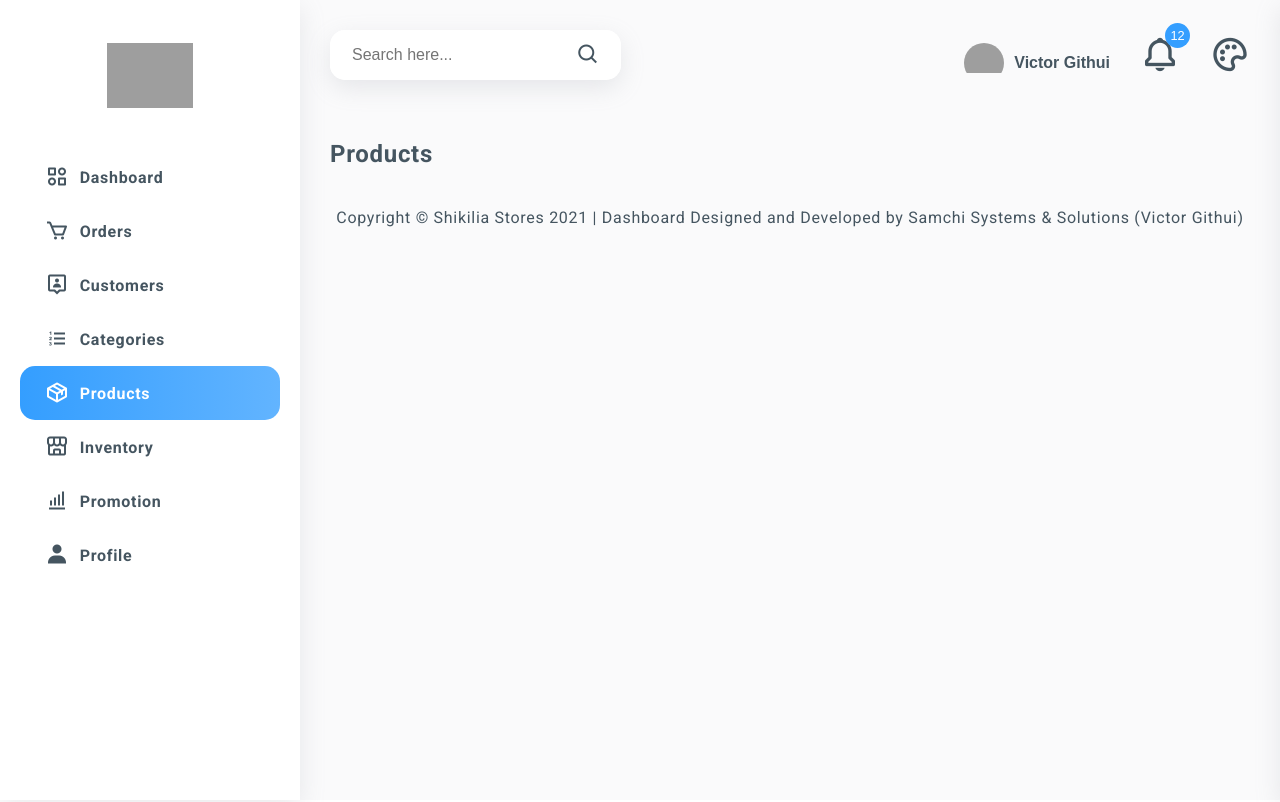
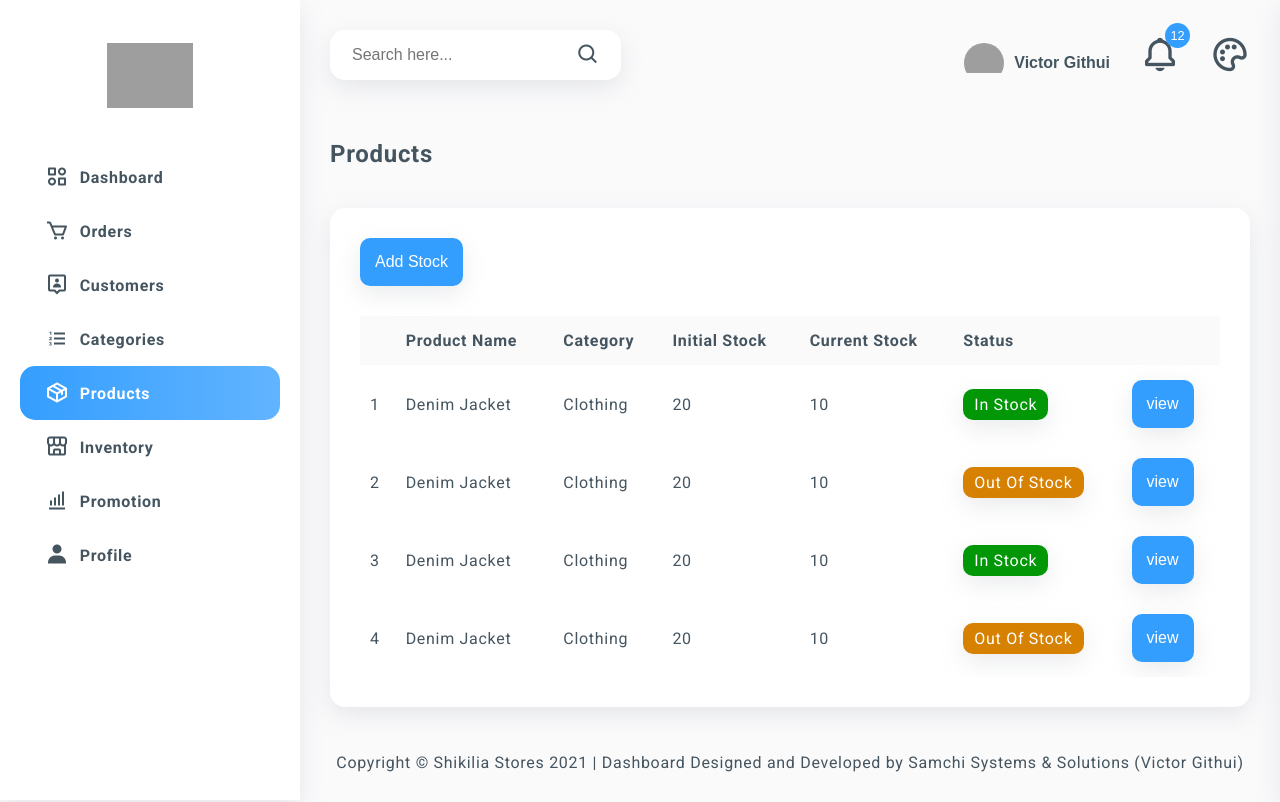
Before and after one commit to neezystudio/shikilia-vendor-inventory-system-FE, a React (Create React App) app: page /products in a window 1280 px wide. Built offline with nearby package versions, Linux system fonts and the light colour scheme; grey boxes are pictures that could not be loaded.

Commit message:
feat: products table

```diff
--- /dev/null
+++ b/src/assets/JsonData/product-list.json
@@ -0,0 +1,6 @@
+[
+    {"id": 1, "product": "Denim Jacket", "category": "clothing", "initialStock": 20, "currentStock": 10, "status": "In Stock", "badgeType": "inStock", "link": "/product"},
+    {"id": 2, "product": "Denim Jacket", "category": "clothing", "initialStock": 20, "currentStock": 10, "status": "Out of Stock", "badgeType": "outofStock", "link": "/product"},
+    {"id": 3, "product": "Denim Jacket", "category": "clothing", "initialStock": 20, "currentStock": 10, "status": "In Stock", "badgeType": "inStock", "link": "/product"},
+    {"id": 4, "product": "Denim Jacket", "category": "clothing", "initialStock": 20, "currentStock": 10, "status": "Out of Stock", "badgeType": "outofStock", "link": "/product"}
+]
--- a/src/components/Routes.jsx
+++ b/src/components/Routes.jsx
@@ -5,6 +5,7 @@ import Customers from '../pages/Customers'
 import Dashboard from '../pages/Dashboard'
 import Inventory from '../pages/Inventory'
 import Orders from '../pages/Orders'
+import Product from '../pages/Product'
 import Products from '../pages/Products'
 import Profile from '../pages/Profile'
 import Promotion from '../pages/Promotion'
@@ -17,6 +18,7 @@ function Routes() {
             <Route path="/customers" component={Customers}/>
             <Route path="/categories" component={Categories}/>
             <Route path="/products" component={Products}/>
+            <Route path="/product" component={Product}/>
             <Route path="/inventory" component={Inventory}/>
             <Route path="/promotion" component={Promotion}/>
             <Route path="/profile" component={Profile}/>
--- a/src/components/button/Button.jsx
+++ b/src/components/button/Button.jsx
@@ -1,14 +1,17 @@
 import React from 'react'
+import { Link } from 'react-router-dom'
 import './button.css'
 
 function Button(props) {
     return (
-        <button className="button">
-            <span className="button__content">
-              {props.content}
-            </span>
+        <Link to={props.action}>
+            <button className="button">
+                <span className="button__content">
+                    {props.content}
+                </span>
+            </button>
+        </Link>
 
-        </button>
     )
 }
 
--- /dev/null
+++ b/src/pages/Product.jsx
@@ -0,0 +1,13 @@
+import React from 'react'
+
+function Product() {
+    return (
+        <div>
+            <h2 className="page-header">
+                Product Name
+            </h2>
+        </div>
+    )
+}
+
+export default Product
--- a/src/pages/Products.jsx
+++ b/src/pages/Products.jsx
@@ -1,5 +1,51 @@
 import React from 'react'
+import Button from '../components/button/Button'
 import Copyright from '../components/copyright/Copyright'
+import Table from '../components/table/Table'
+import Badge from '../components/badge/Badge'
+
+import productList from '../assets/JsonData/product-list.json'
+
+const productsHead = [
+    '',
+    'product name',
+    'category',
+    'initial stock',
+    'current stock',
+    'status',
+    ''
+]
+
+const stockStatus = {
+    inStock: "success",
+    outofStock: "warning"
+}
+
+const renderHead = (item, index) => (
+    <th key={index}>{item}</th>
+)
+
+const renderBody = (item, index) => (
+    <tr key={index}>
+        <td>{item.id}</td>
+        <td>{item.product}</td>
+        <td>{item.category}</td>
+        <td>{item.initialStock}</td>
+        <td>{item.currentStock}</td>
+        <td>
+            <Badge
+                type={stockStatus[item.badgeType]}
+                content={item.status}
+            />
+        </td>
+        <td>
+            <Button
+                content='view'
+                action="/product"
+            />
+        </td>
+    </tr>
+)
 
 function Products() {
     return (
@@ -9,6 +55,31 @@ function Products() {
                 Products
             </h2>
 
+            {/* Products Table */}
+            <div className="row">
+                <div className="col-12">
+                    <div className="card">
+                        <div className="card__head">
+                            <div className="products__btns">
+                                <Button
+                                    content="Add Stock"
+                                />
+                            </div>
+                        </div>
+
+                        <div className="card__body">
+                            <Table
+                                limit="10"
+                                headData={productsHead}
+                                renderHead={(item, index) => renderHead(item, index)}
+                                bodyData={productList}
+                                renderBody={(item, index) => renderBody(item, index)}
+                            />
+                        </div>
+                    </div>
+                </div>
+            </div>
+
             {/* Copyright */}
             <Copyright/>
 
```
